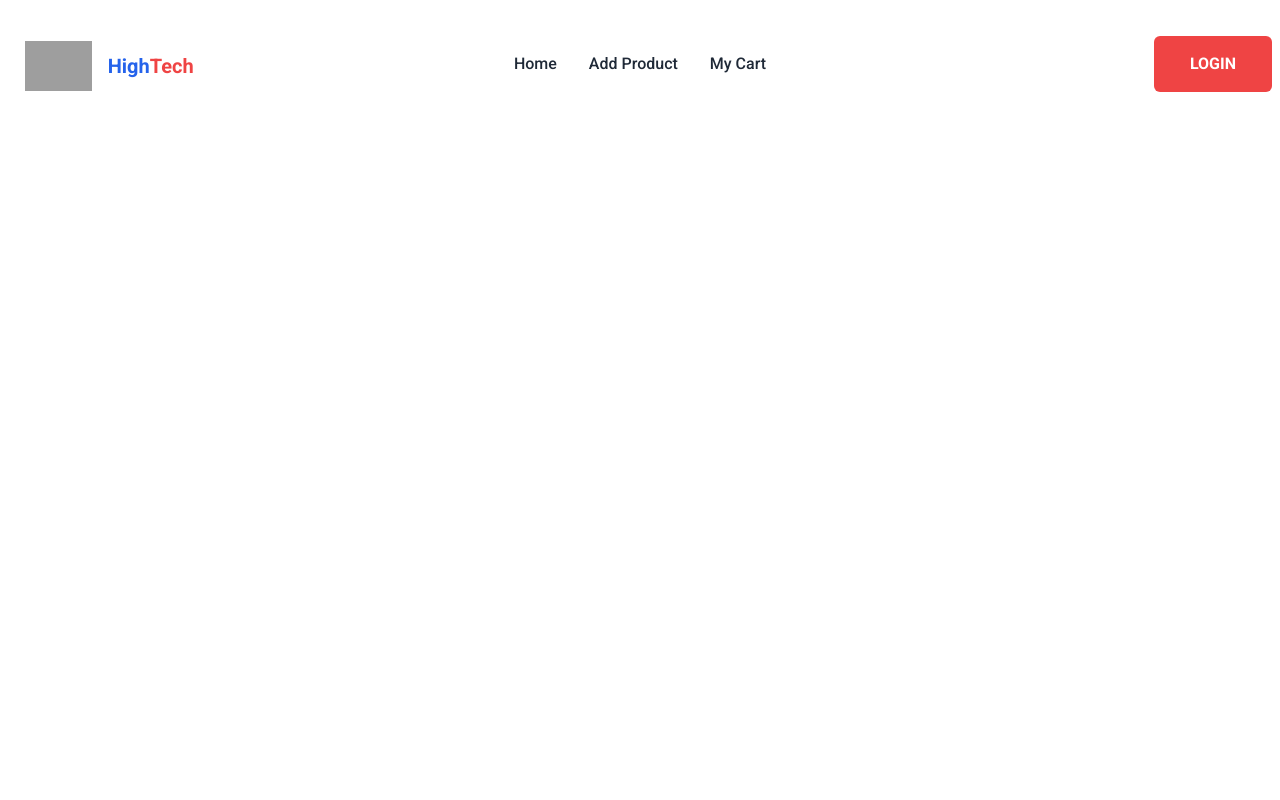
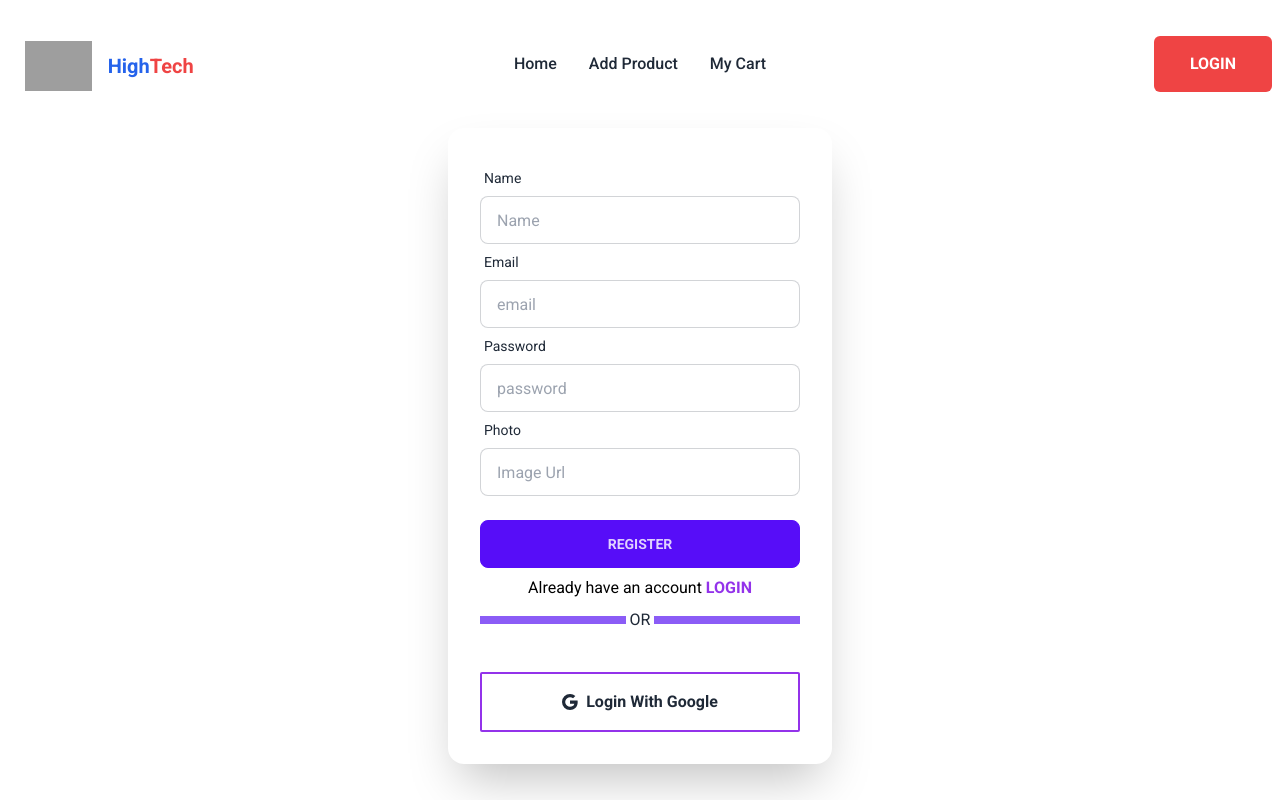
Before and after one commit to Adriyan-Ahmed-Jubayer/Brand-Shop-Client, a React (Vite) app: page /register in a window 1280 px wide. Shown: the top 800 px of the page. Built offline with nearby package versions, Linux system fonts and the light colour scheme; no server answers; grey boxes are pictures that could not be loaded.

Commit message:
Register Page Maked and Added to the register route

```diff
--- a/src/Components/Auth Pages/Login Page/Login.jsx
+++ b/src/Components/Auth Pages/Login Page/Login.jsx
@@ -1,6 +1,7 @@
 import { useContext } from "react";
 import { AuthContext } from "../../../Providers/Auth/AuthProvider";
 import { BsGoogle } from "react-icons/bs"
+import { Link } from "react-router-dom";
 
 const Login = () => {
     return (
@@ -24,10 +25,13 @@ const Login = () => {
                             <button className="btn btn-primary">Login</button>
                         </div>
                     </form>
+                    <div className="text-black text-center">
+                        <p>Already have an account <Link to="/register" className="text-purple-600  font-bold hover:border-purple-600 hover:border-b-2">REGISTER</Link> </p>
+                    </div>
                     <div className="flex items-center gap-1">
                         <div className="bg-violet-500 h-2 w-full"></div>
                         <h1>OR</h1>
-                        <div  className="bg-violet-500 h-2 w-full"></div>
+                        <div className="bg-violet-500 h-2 w-full"></div>
                     </div>
                     <div className="text-center mt-8">
                         <button className="text-purple py-2 px-4 md:py-4 md:px-8 rounded-sm font-bold border-purple-600 border-2 w-full flex items-center justify-center gap-2 hover:text-purple-600"><BsGoogle></BsGoogle>Login With Google</button>
--- a/src/Components/Auth Pages/Register Page/Register.jsx
+++ b/src/Components/Auth Pages/Register Page/Register.jsx
@@ -1,7 +1,53 @@
+import { Link } from "react-router-dom";
+import { BsGoogle } from "react-icons/bs"
+
 const Register = () => {
     return (
         <>
-
+            <section className=" flex justify-center items-center">
+                <div className="card flex-shrink-0 w-full max-w-sm shadow-2xl bg-base-100 card-body">
+                    <form className="">
+                        <div className="form-control">
+                            <label className="label">
+                                <span className="label-text">Name</span>
+                            </label>
+                            <input type="text" placeholder="Name" className="input input-bordered" name="name" required />
+                        </div>
+                        <div className="form-control">
+                            <label className="label">
+                                <span className="label-text">Email</span>
+                            </label>
+                            <input type="email" placeholder="email" className="input input-bordered" name="email" required />
+                        </div>
+                        <div className="form-control">
+                            <label className="label">
+                                <span className="label-text">Password</span>
+                            </label>
+                            <input type="password" placeholder="password" className="input input-bordered" name="password" required />
+                        </div>
+                        <div className="form-control">
+                            <label className="label">
+                                <span className="label-text">Photo</span>
+                            </label>
+                            <input type="text" placeholder="Image Url" className="input input-bordered" name="photo" required />
+                        </div>
+                        <div className="form-control mt-6">
+                            <button className="btn btn-primary">Register</button>
+                        </div>
+                    </form>
+                    <div className="text-black text-center">
+                        <p>Already have an account <Link to="/login" className="text-purple-600  font-bold hover:border-purple-600 hover:border-b-2">LOGIN</Link> </p>
+                    </div>
+                    <div className="flex items-center gap-1">
+                        <div className="bg-violet-500 h-2 w-full"></div>
+                        <h1>OR</h1>
+                        <div className="bg-violet-500 h-2 w-full"></div>
+                    </div>
+                    <div className="text-center mt-8">
+                        <button className="text-purple py-2 px-4 md:py-4 md:px-8 rounded-sm font-bold border-purple-600 border-2 w-full flex items-center justify-center gap-2 hover:text-purple-600"><BsGoogle></BsGoogle>Login With Google</button>
+                    </div>
+                </div>
+            </section>
         </>
     );
 };
```
